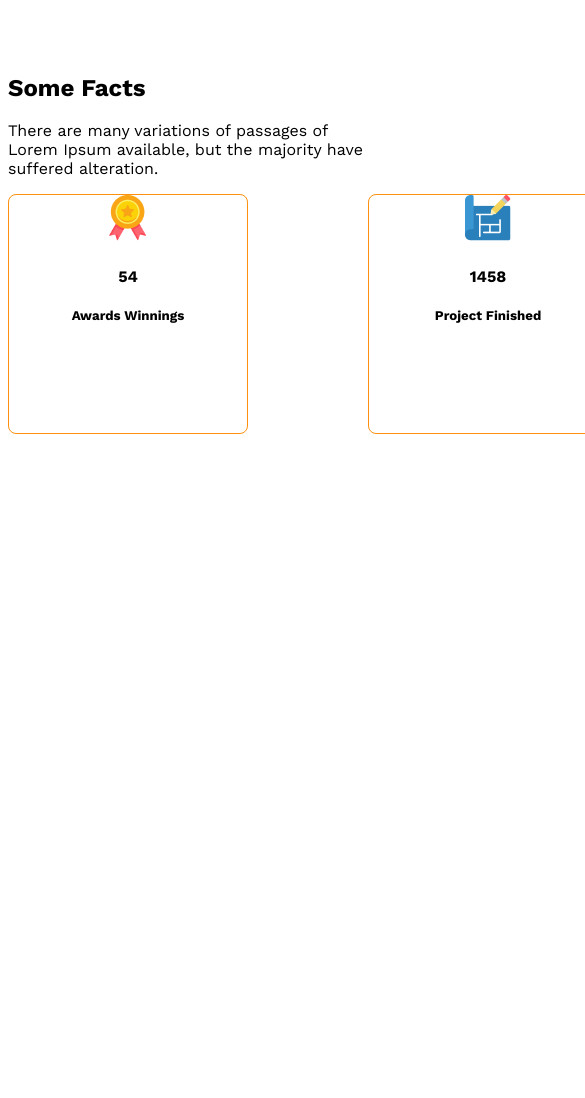
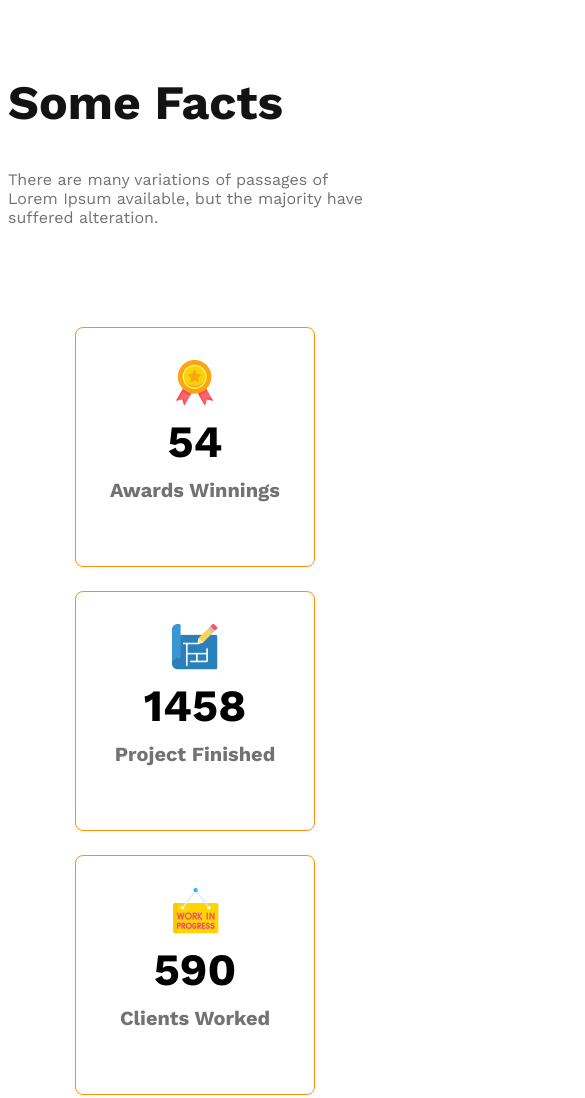
Before and after one commit to Abir-hasan-52/responsive-web, a plain HTML site: page index.html in a window 390 px wide. Shown: the part 3320-4418 px from the top of the page, 585 px wide, since content can reach past the window. Before the commit the page ends 3762 px from the top, so only its background shows below. Drawn offline with nearby package versions, Linux system fonts and the light colour scheme.

Commit message:
added responsiver style

```diff
--- a/index.html
+++ b/index.html
@@ -52,28 +52,35 @@
         <section class="Some Facts">
             <div class="facts-contain">
                 <h1 class="facts-title">Some Facts</h1>
-                <p class="description">There are many variations of passages of Lorem Ipsum available, but the majority have suffered alteration.</p>
+                <p class="facts-description dark-3">There are many variations of passages of Lorem Ipsum available, but the majority have suffered alteration.</p>
             </div>
             <div class="facts-container">
-                <div class="card">
-                    <img src="images/icons/ribon.png" alt="">
-                    <h4 class="card-number">54</h4>
-                    <h5 class="card-name">Awards Winnings</h5>
+                <div class="card display-flex">
+                    <div>
+                        <img src="images/icons/ribon.png" alt="">
+                        <h4 class="card-number">54</h4>
+                        <h5 class="card-name">Awards Winnings</h5></div>
                 </div>
-                <div class="card">
+                <div class="card display-flex">
+                    <div>
                     <img src="images/icons/projects.png" alt="">
                     <h4 class="card-number">1458</h4>
                     <h5 class="card-name">Project Finished</h5>
+                    </div>
                 </div>
-                <div class="card">
+                <div class="card display-flex">
+                    <div>
                     <img src="images/icons/customers.png" alt="">
                     <h4 class="card-number">590</h4>
                     <h5 class="card-name">Clients Worked</h5>
+                    </div>
                 </div>
-                <div class="card">
+                <div class="card display-flex">
+                    <div>
                     <img src="images/icons/email.png" alt="">
                     <h4 class="card-number">22578</h4>
                     <h5 class="card-name">Email Send</h5>
+                    </div>
                 </div>
 
             </div>
--- a/styles/style.css
+++ b/styles/style.css
@@ -123,7 +123,8 @@ main > section{
 .facts-container{
     display: grid;
     grid-template-columns: repeat(4, 1fr);
-    gap: 120px;
+    /* gap: 120px; */
+    /* margin: 0 auto; */
 
 }
 .card{
@@ -133,7 +134,34 @@ main > section{
     text-align: center;
     width: 240px;
     height: 240px;
+    justify-content: center;
+    align-items: center;
+    /* margin-left: 50px; */
 
+}
+.card-number{
+    font-size: 2.8rem;
+    font-weight: 600px;
+    margin-top: 5px;
+    margin-bottom: 10px;
+}
+.card-name{
+    font-size: 1.25rem;
+    font-weight: 600px;
+    margin-top: 5px;
+    color: rgb(114, 114, 114);
+}
+.facts-contain{
+    /* margin-left: 50px; */
+}
+.facts-description{
+    width: 542px;
+    margin-bottom: 100px;
+}
+.facts-title{
+    color: rgb(19, 19, 19);
+    font-weight: 700px;
+    font-size: 3rem;
 }
 
 /* responsive media */
@@ -142,11 +170,18 @@ main > section{
     .navbar,.nav-links, .teams{
         flex-direction: column;
     }
-    .team-img-container{
+    .team-img-container, .facts-container{
         grid-template-columns: repeat(1,1fr);
     }
     .our-features{
         margin: 80px;
+    }
+    .facts-container{
+        justify-items: center;
+        gap: 24px;
+    }
+    .facts-description{
+        width: auto;
     }
 }
 
```
